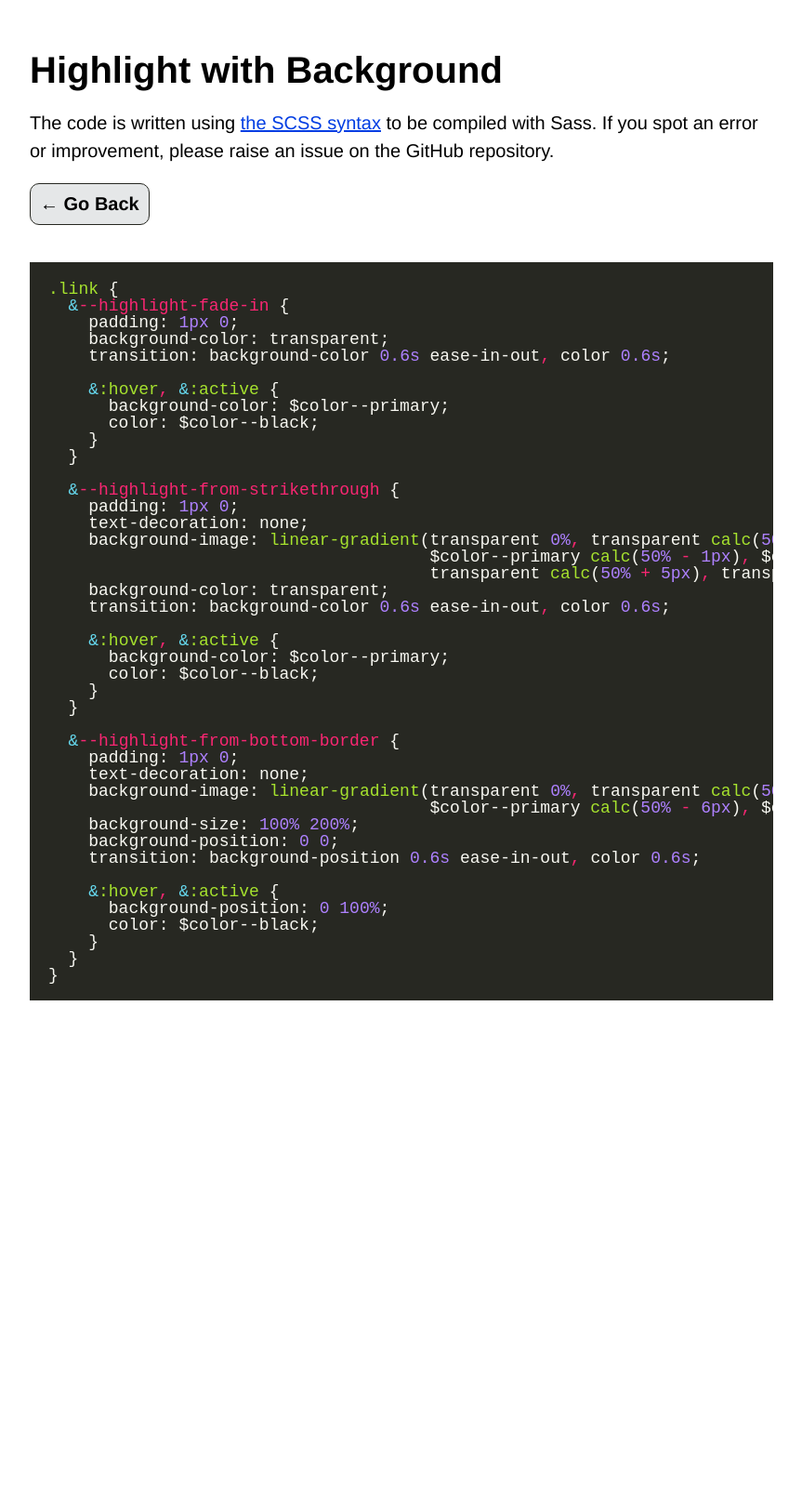
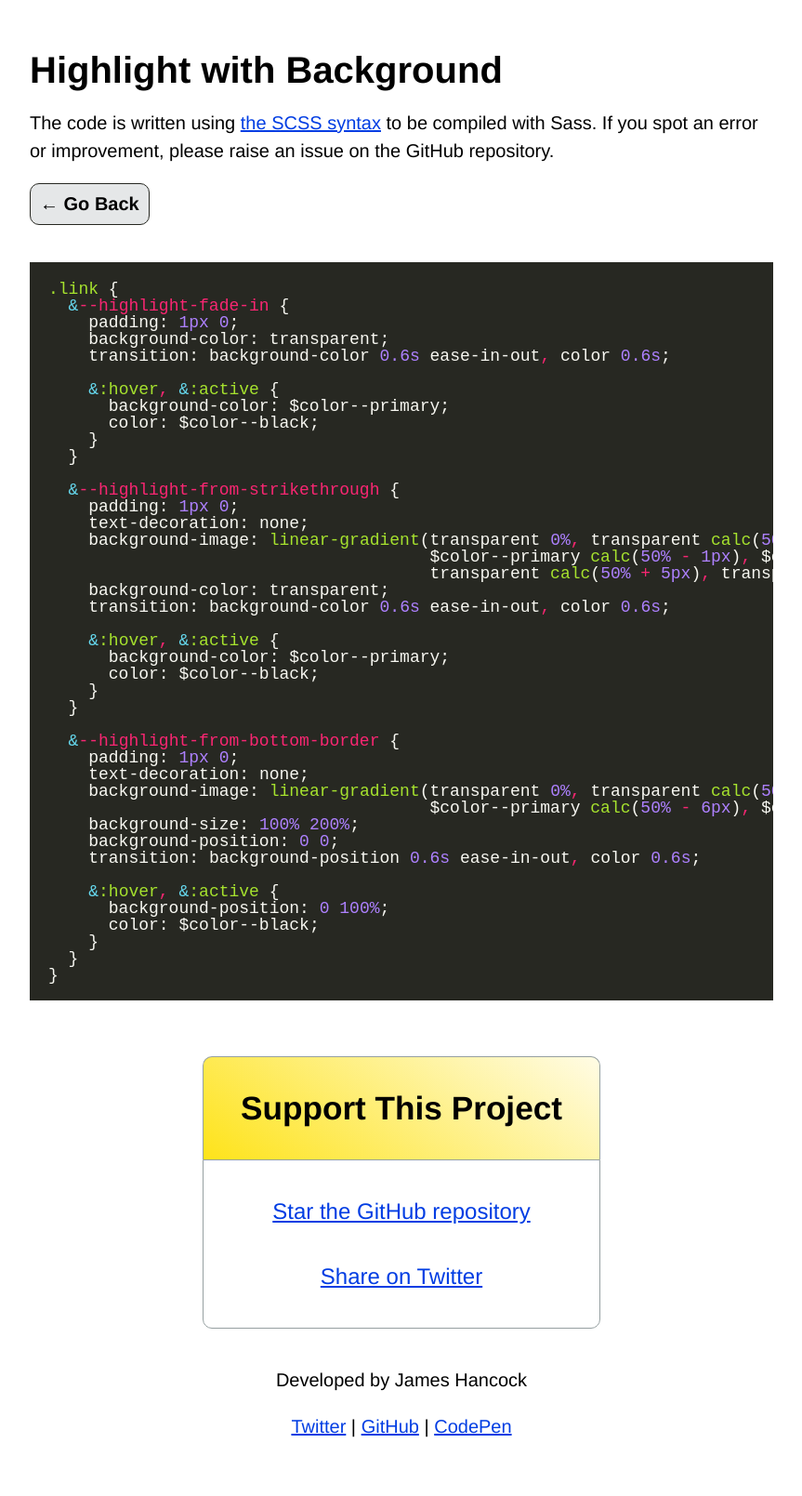
Before and after one commit to jhancock532/link-hover-effects, a Jekyll site: the page built from code-extracts/highlight-with-background.markdown, in a window 1280 px wide. Shown: the whole page at 93% size, without its empty margins (208-1071 px from the left). Built offline with Jekyll 4.4.1, drawn with Linux system fonts in a browser that asks for light colours; some web fonts are replaced; before the commit the page ends 1156 px from its top, so only the background shows below that; some of the changed lines change nothing that is shown.

Commit message:
Added CTA to code extracts

```diff
--- a/_layouts/code-display.html
+++ b/_layouts/code-display.html
@@ -13,3 +13,5 @@ layout: page
 <div class="code-display__container">
   {{ content }}
 </div>
+
+{% include support-this-project.html %}
```
